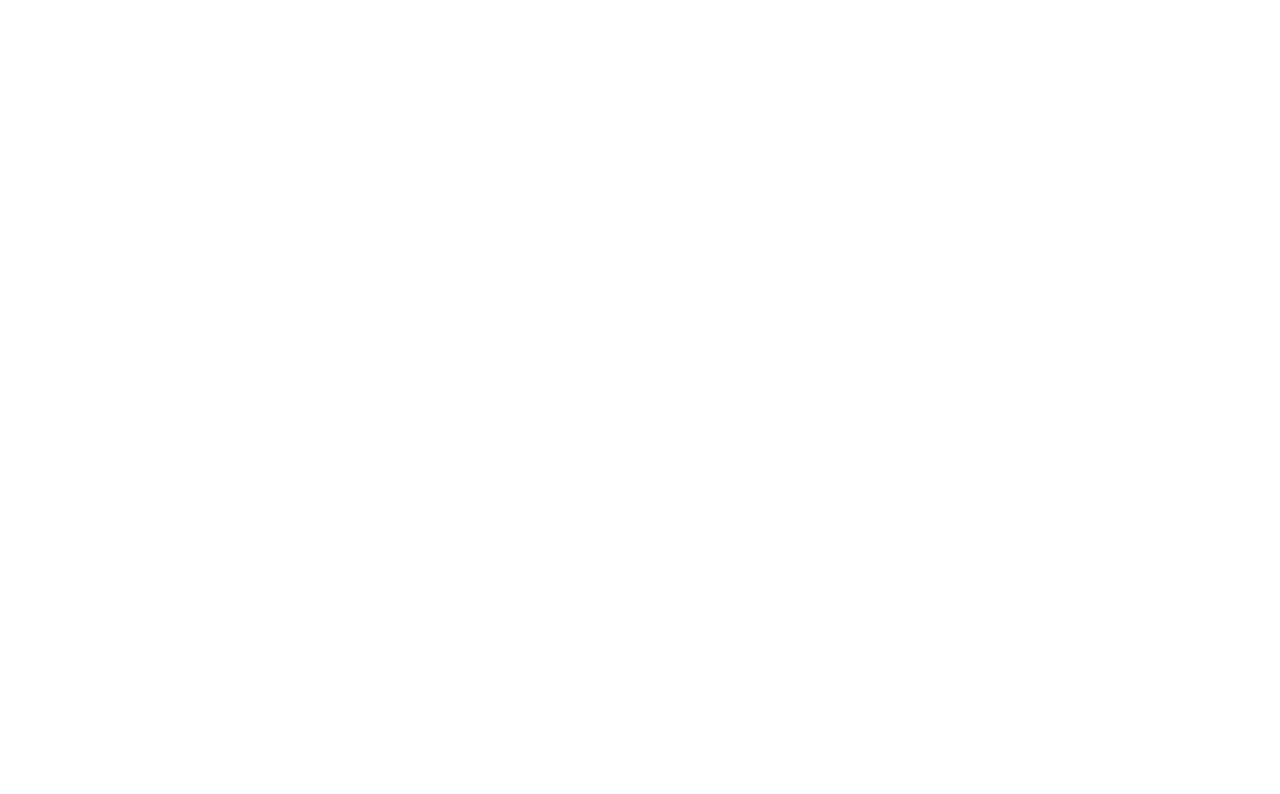
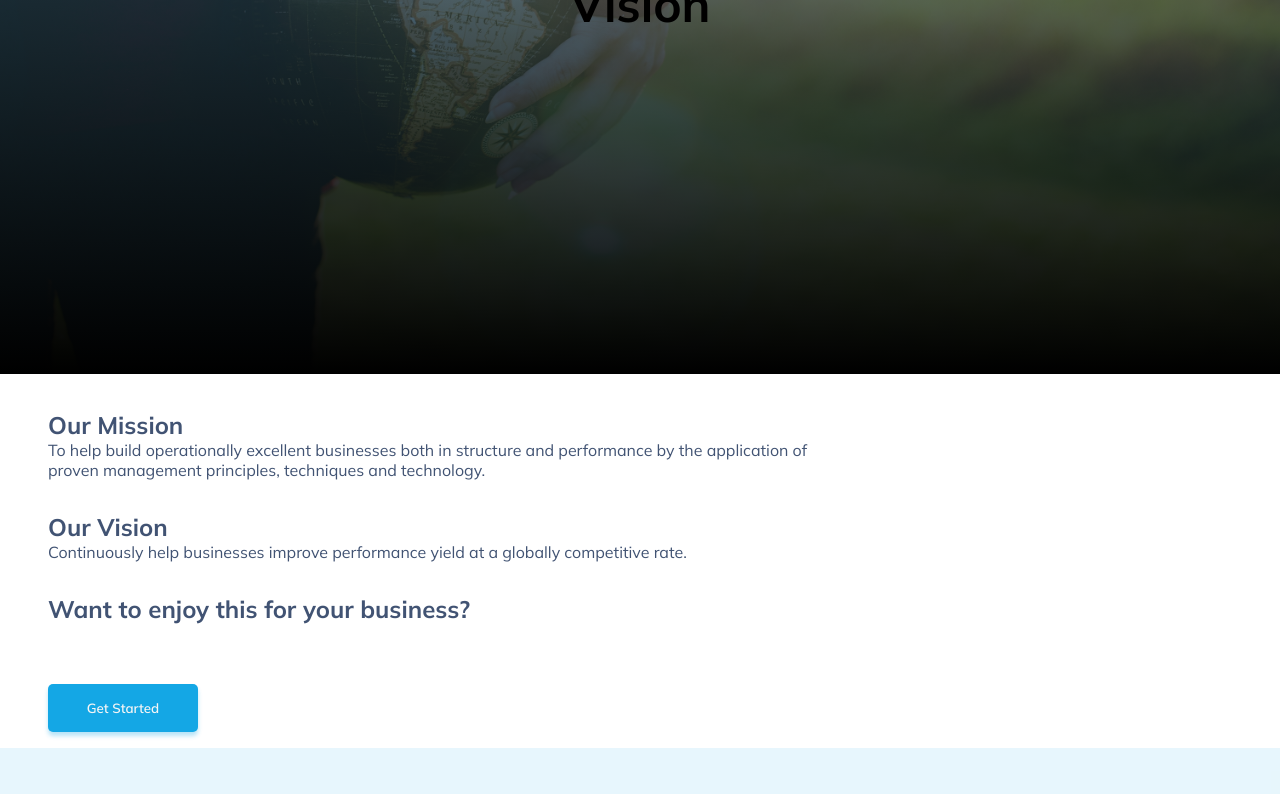
Before and after one commit to Tomation-Solution/Emetric-Offial-Landingpage, a Next.js app: page /mission in a window 1280 px wide. Before the commit this address had no page. Shown: the part 500-1294 px from the top of the page. Before the commit the page ends 800 px from the top, so only its background shows below. Built offline with nearby package versions, Linux system fonts and the light colour scheme.

Commit message:
added our mission

```diff
--- /dev/null
+++ b/pages/mission.tsx
@@ -0,0 +1,43 @@
+import { NextPage } from 'next';
+import DetailLayout from '../layout/DetailLayout/DetailLayout';
+import missionImg from '../assets/missionImg.jpg'
+import { MissonBox } from '../styles/mission.style';
+import Button from '../shared/Button/Button';
+
+
+
+const Mission:NextPage =()=>{
+
+
+  return (
+    <DetailLayout
+      heading='Our Mission and Vision'
+      body=''
+      image={missionImg.src}
+    >
+
+      <MissonBox>
+        <h2>Our Mission</h2>
+        <p>To help build operationally excellent businesses both in structure and performance by the application of proven management principles, techniques and technology.</p>
+      </MissonBox>
+
+      <MissonBox>
+        <h2>Our Vision</h2>
+        <p>
+        Continuously help businesses improve performance yield at a globally competitive rate.
+        </p>
+      </MissonBox>
+
+      <MissonBox>
+        <h2>Want to enjoy this for your business?</h2>
+
+        <br />
+        <br />
+        <br />
+        <Button style={{'width':'150px'}}>Get Started</Button>
+      </MissonBox>
+
+    </DetailLayout>
+  )
+}
+export default Mission
--- /dev/null
+++ b/styles/mission.style.tsx
@@ -0,0 +1,14 @@
+import styled from 'styled-components';
+
+
+
+
+export const MissonBox = styled.div`
+    color: #415373;
+    padding: 1rem;
+    max-width: 800px;
+
+    @media screen and (min-width: 800px) {
+       margin-left: 2rem;
+    }
+`
```
Also changed, not shown: assets/missionImg.jpg (added).
